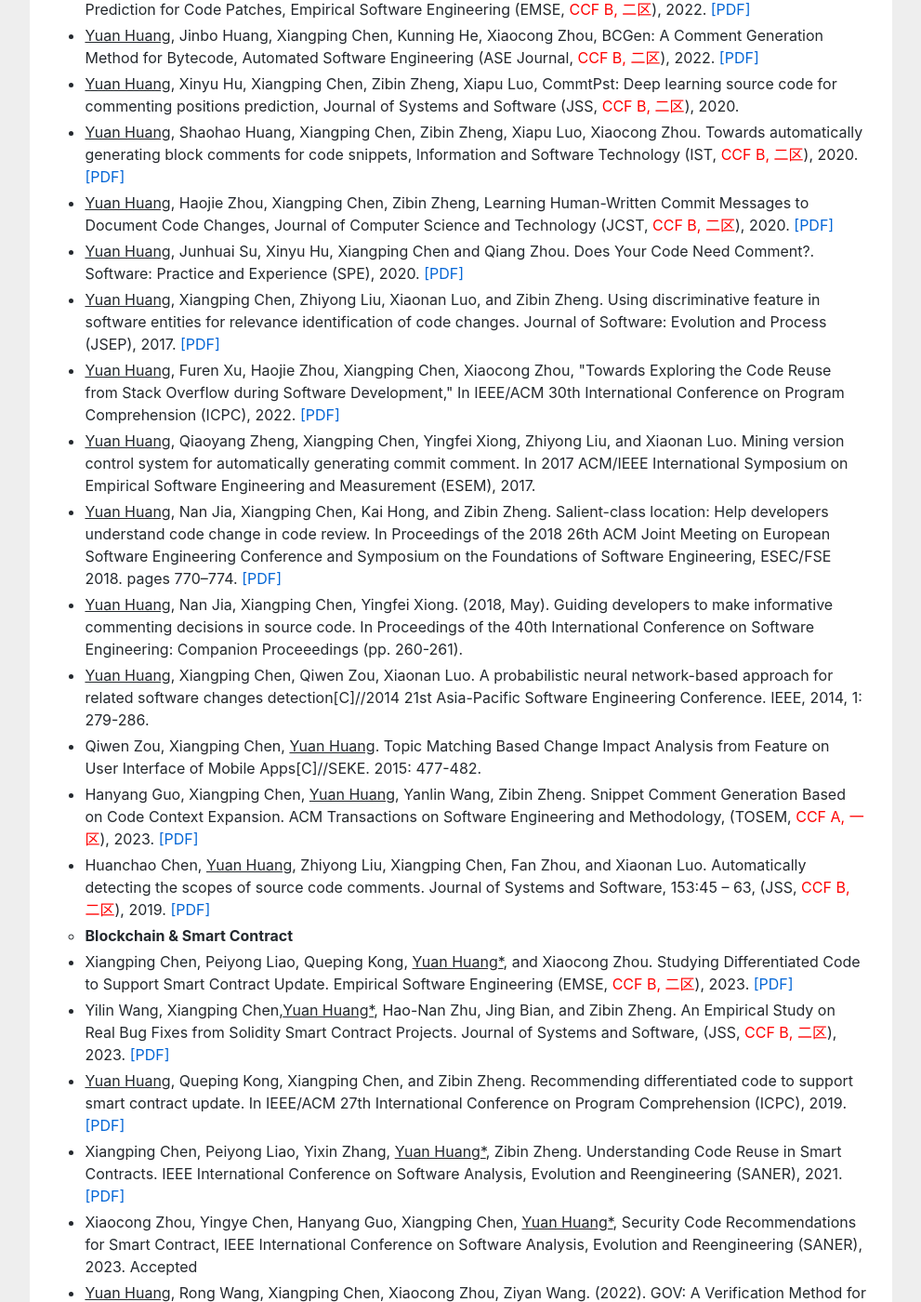
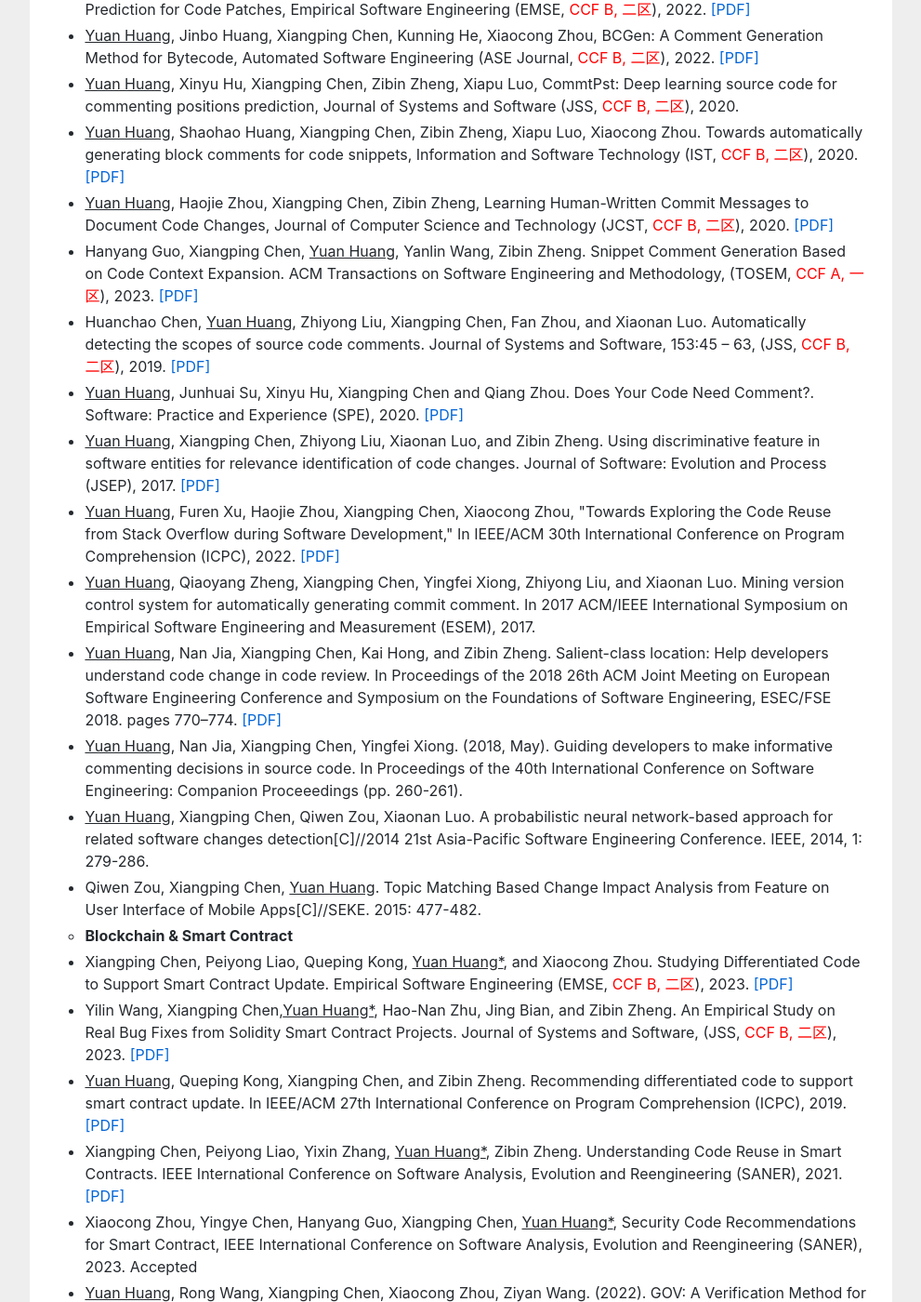
Before and after one commit to huangyuan-hy/huangyuan-hy.github.io, a Jekyll site: the page index.html, which Jekyll copies as it is, in a window 1280 px wide and 1400 px high, scrolled down 1843 px. Shown: the whole window at 93% size, without its empty margins (144-1135 px from the left). Built offline with Jekyll 4.4.1, drawn with Linux system fonts in a browser that asks for light colours.

Commit message:
Update index.html

```diff
--- a/index.html
+++ b/index.html
@@ -127,6 +127,8 @@ empirical study to learn how programmers reuse code on <a href="https://stackove
 <li><u>Yuan Huang</u>, Xinyu Hu, Xiangping Chen, Zibin Zheng, Xiapu Luo, CommtPst: Deep learning source code for commenting positions prediction, Journal of Systems and Software (JSS, <a href="" style="color:red;"> CCF B, 二区</a>), 2020.</li>
 <li><u>Yuan Huang</u>, Shaohao Huang, Xiangping Chen, Zibin Zheng, Xiapu Luo, Xiaocong Zhou. Towards automatically generating block comments for code snippets, Information and Software Technology (IST, <a href="" style="color:red;"> CCF B, 二区</a>), 2020. <a href="https://www.sciencedirect.com/science/article/abs/pii/S0950584920301427">[PDF]</a></li>
 <li><u>Yuan Huang</u>, Haojie Zhou, Xiangping Chen, Zibin Zheng, Learning Human-Written Commit Messages to Document Code Changes, Journal of Computer Science and Technology (JCST, <a href="" style="color:red;"> CCF B, 二区</a>), 2020. <a href="https://jcst.ict.ac.cn/fileup/1000-9000/PDF/2020-6-3-0496.pdf">[PDF]</a></li>
+<li>Hanyang Guo, Xiangping Chen, <u>Yuan Huang</u>, Yanlin Wang, Zibin Zheng. Snippet Comment Generation Based on Code Context Expansion. ACM Transactions on Software Engineering and Methodology, (TOSEM, <a href="" style="color:red;"> CCF A, 一区</a>), 2023. <a href="">[PDF]</a></li>
+<li>Huanchao Chen, <u>Yuan Huang</u>, Zhiyong Liu, Xiangping Chen, Fan Zhou, and Xiaonan Luo. Automatically detecting the scopes of source code comments. Journal of Systems and Software, 153:45 – 63, (JSS, <a href="" style="color:red;"> CCF B, 二区</a>), 2019. <a href="https://www.sciencedirect.com/science/article/pii/S016412121930055X">[PDF]</a></li>
 <li><u>Yuan Huang</u>, Junhuai Su, Xinyu Hu, Xiangping Chen and Qiang Zhou. Does Your Code Need Comment?. Software: Practice and Experience (SPE), 2020. <a href="https://onlinelibrary.wiley.com/doi/abs/10.1002/spe.2772">[PDF]</a></li>
 <li><u>Yuan Huang</u>, Xiangping Chen, Zhiyong Liu, Xiaonan Luo, and Zibin Zheng. Using discriminative feature in software entities for relevance identification of code changes. Journal of Software: Evolution and Process (JSEP), 2017. <a href="https://onlinelibrary.wiley.com/doi/abs/10.1002/smr.1859">[PDF]</a></li>
 <li><u>Yuan Huang</u>, Furen Xu, Haojie Zhou, Xiangping Chen, Xiaocong Zhou, "Towards Exploring the Code Reuse from Stack Overflow during Software Development," In IEEE/ACM 30th International Conference on Program Comprehension (ICPC), 2022.  <a href="https://arxiv.org/pdf/2204.12711.pdf">[PDF]</a></li>
@@ -135,8 +137,7 @@ empirical study to learn how programmers reuse code on <a href="https://stackove
 <li><u>Yuan Huang</u>, Nan Jia, Xiangping Chen, Yingfei Xiong. (2018, May). Guiding developers to make informative commenting decisions in source code. In Proceedings of the 40th International Conference on Software Engineering: Companion Proceeedings (pp. 260-261).</li>
 <li><u>Yuan Huang</u>, Xiangping Chen, Qiwen Zou, Xiaonan Luo. A probabilistic neural network-based approach for related software changes detection[C]//2014 21st Asia-Pacific Software Engineering Conference. IEEE, 2014, 1: 279-286.</li>
 <li>Qiwen Zou, Xiangping Chen, <u>Yuan Huang</u>. Topic Matching Based Change Impact Analysis from Feature on User Interface of Mobile Apps[C]//SEKE. 2015: 477-482.</li>
-<li>Hanyang Guo, Xiangping Chen, <u>Yuan Huang</u>, Yanlin Wang, Zibin Zheng. Snippet Comment Generation Based on Code Context Expansion. ACM Transactions on Software Engineering and Methodology, (TOSEM, <a href="" style="color:red;"> CCF A, 一区</a>), 2023. <a href="">[PDF]</a></li>
-					<li>Huanchao Chen, <u>Yuan Huang</u>, Zhiyong Liu, Xiangping Chen, Fan Zhou, and Xiaonan Luo. Automatically detecting the scopes of source code comments. Journal of Systems and Software, 153:45 – 63, (JSS, <a href="" style="color:red;"> CCF B, 二区</a>), 2019. <a href="https://www.sciencedirect.com/science/article/pii/S016412121930055X">[PDF]</a></li>
+
 
 
 
```
